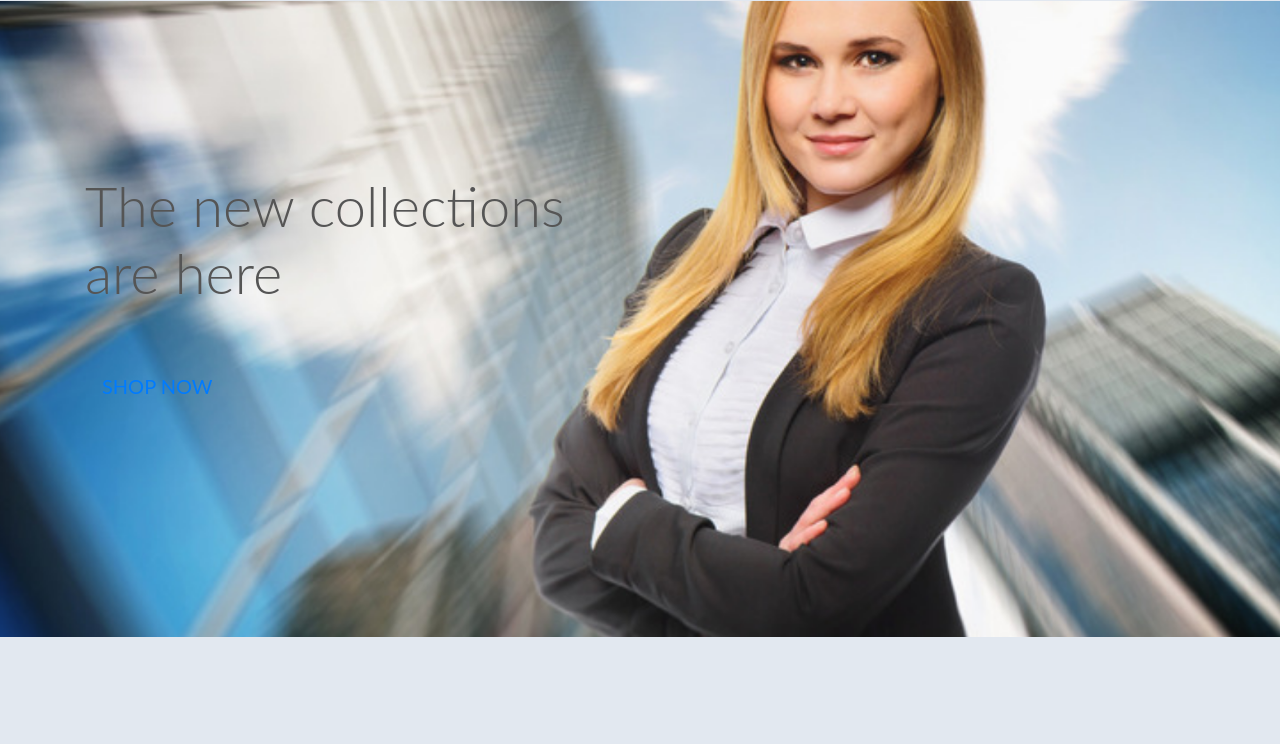
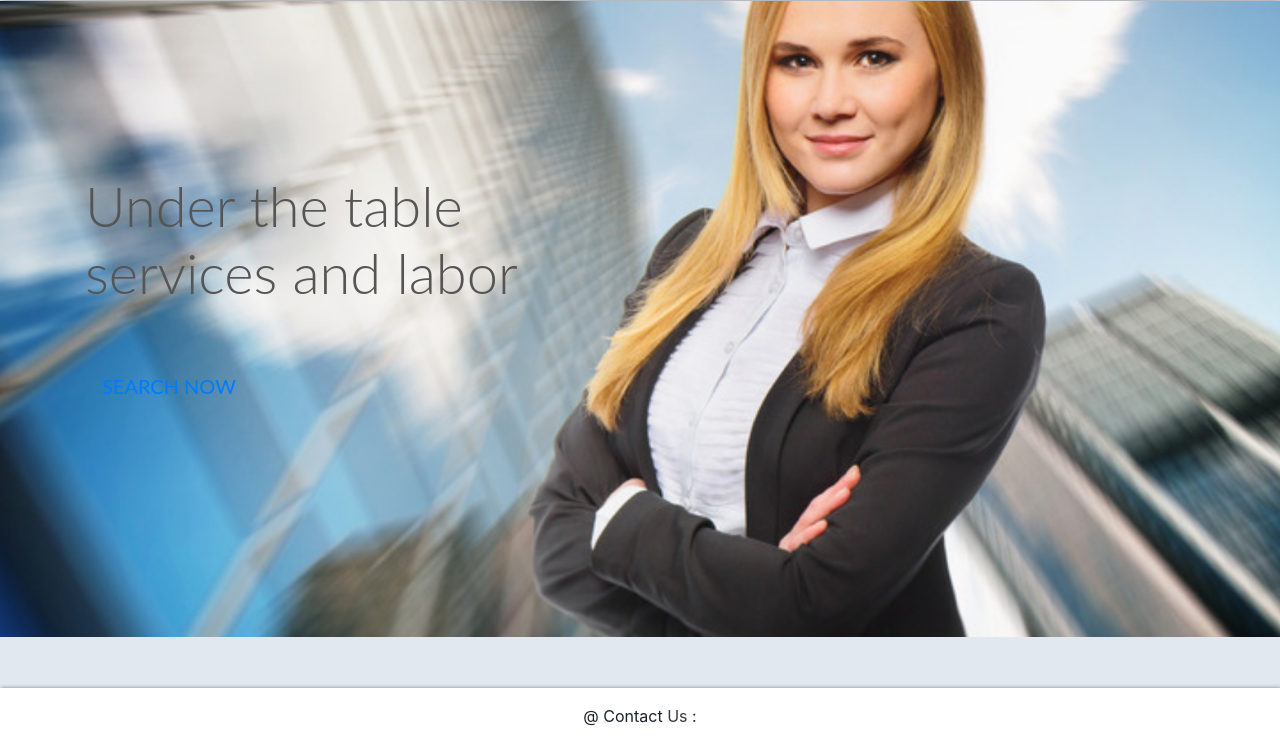
Before and after one commit to Gaberoids/undertablelabor, a Django app: page / in a window 1280 px wide. Shown: the part 56-800 px from the top of the page. Run offline with Django 3.2, Linux system fonts and the light colour scheme; some libraries are stand-ins or nearby versions.

Commit message:
Added footer. Styled header to match the rest of the website.

```diff
--- a/home/templates/home/index.html
+++ b/home/templates/home/index.html
@@ -17,11 +17,11 @@
 <div class="container h-100">
         <div class="row h-100">
                 <div class="col-7 col-md-6 my-auto">
-                        <h1 class="display-4 logo-font text-black">The new collections are here</h1>
+                        <h1 class="display-4 logo-font text-black">Under the table services and labor</h1>
                         <div class="my-5">
                                 <h4>
                                         <a href="{% url 'all_services' %}"
-                                                class="shop-now-button btn btn-lg rounded-0 text-uppercase py-3">Shop
+                                                class="shop-now-button btn btn-lg rounded-0 text-uppercase py-3">Search
                                                 Now</a>
                                 </h4>
                         </div>
--- a/static/css/base.css
+++ b/static/css/base.css
@@ -2,11 +2,15 @@ html {
     height: 100%;
 }
 
-/* .header-container {
-    padding-top: 164px;
-} */
+header {
+    box-shadow: 1px 0px 8px 0px grey;
+}
 
 /* Base.html css ---------------------------------- */
+
+.bg-light {
+    background-color: #fff !important;
+}
 
 /* index.html css ---------------------------------- */
 #body-homepage {
@@ -120,3 +124,8 @@ body {
     border: 0 solid rgba(0, 0, 0, .125);
     border-radius: .25rem;
 }
+
+/* footer  ---------------------------------- */
+footer {
+    box-shadow: 1px 0px 4px 0px grey;
+}
--- a/templates/allauth/base.html
+++ b/templates/allauth/base.html
@@ -49,7 +49,7 @@
             <div class="collapse navbar-collapse" id="navbarTogglerDemo03">
                 <ul class="navbar-nav mr-auto mt-2 mt-lg-0">
                     <li class="nav-item active">
-                        <a class="nav-link" href="#">Home <span class="sr-only">(current)</span></a>
+                        <a class="nav-link" href="/">Home <span class="sr-only">(current)</span></a>
                     </li>
                     <li class="nav-item">
                         <a class="nav-link" href="{% url 'all_services' %}">All Services</a>
@@ -108,7 +108,16 @@
     {% block content %}
     {% endblock %}
 
-    {% block postloadjs %}
+    <!-- footer customized from https://mdbootstrap.com/docs/standard/navigation/footer/ -->
+<footer class="bg-light text-center text-lg-start fixed-bottom">
+    <!-- Copyright -->
+    <div class="text-center p-3">
+        @ Contact
+        <a class="text-dark" href="https://mdbootstrap.com/">Us</a>
+        :
+    </div>
+    <!-- Copyright -->
+</footer> {% block postloadjs %}
     <!-- <script type="text/javascript">
         $('.toast').toast('show'); -->
         <!-- // the above will show the message in any html element with the toast class -->
```
